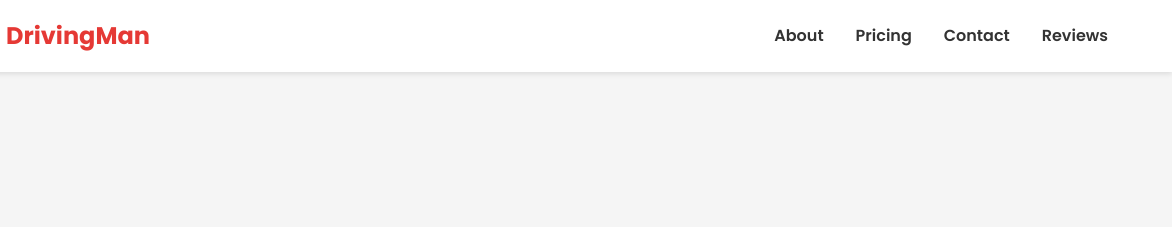
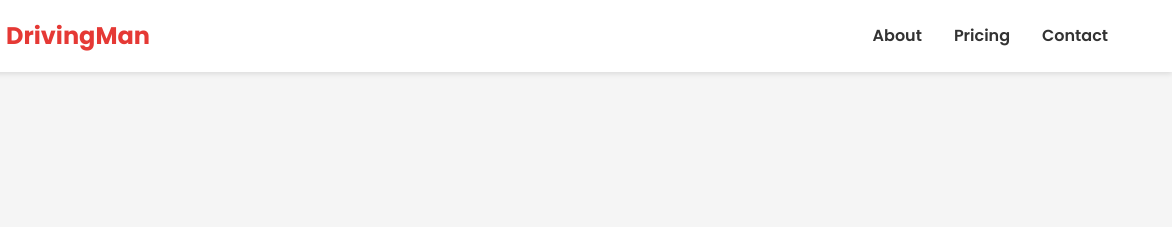
Before and after one commit to rafiksalam/DrivingMan.ca, a plain HTML site: page index.html in a window 1280 px wide. Shown: the top 227 px of the page, 108-1280 px from the left. Drawn offline with Linux system fonts and the light colour scheme; some packages are replaced by stand-ins of ours; a script that the page names is missing.

Commit message:
Update index.html

```diff
--- a/index.html
+++ b/index.html
@@ -18,7 +18,7 @@
                 <li><a href="#about">About</a></li>
                 <li><a href="#pricing">Pricing</a></li>
                 <li><a href="#contact">Contact</a></li>
-                <li><a href="reviews.html">Reviews</a></li>
+                <!-- <li><a href="reviews.html">Reviews</a></li> -->
             </ul>
         </nav>
     </header>
```
